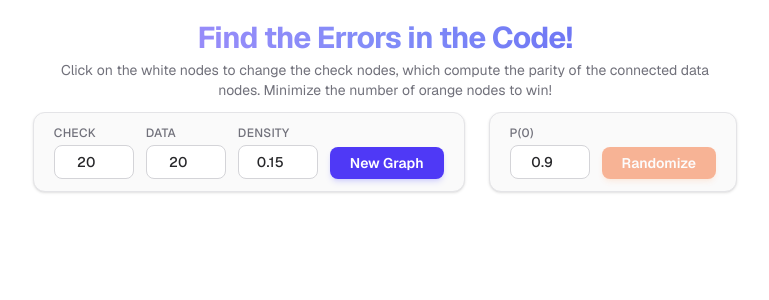
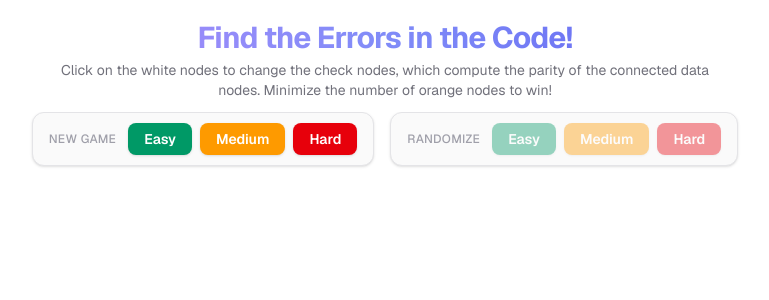
Before and after one commit to jon-wurtz/vibecoded_ldpc_game, a Next.js app: page / in a window 1280 px wide. Shown: the top 300 px of the page, without its empty margins (255-1024 px from the left). Built offline with nearby package versions, Linux system fonts and the light colour scheme.

Commit message:
final state

```diff
--- a/app/ldpc-graph.tsx
+++ b/app/ldpc-graph.tsx
@@ -289,6 +289,18 @@ const CHECK_TOGGLED = "#f97316";
 const DATA_COLOR = "#475569";
 const DATA_TOGGLED = "#e2e8f0";
 
+function getGraphDifficulty(entry: { ncheck: number; ndata: number }): { label: string; color: string } {
+  if (entry.ncheck <= 10 && entry.ndata <= 10) return { label: "Easy", color: "text-emerald-600" };
+  if (entry.ncheck <= 20 && entry.ndata <= 20) return { label: "Medium", color: "text-amber-500" };
+  return { label: "Hard", color: "text-red-600" };
+}
+
+function getFlipDifficulty(prob0: number): { label: string; color: string } {
+  if (prob0 >= 0.97) return { label: "Easy", color: "text-emerald-600" };
+  if (prob0 >= 0.95) return { label: "Medium", color: "text-amber-500" };
+  return { label: "Hard", color: "text-red-600" };
+}
+
 function makeShareUrl(entry: HistoryEntry): string {
   const obj: Record<string, string> = {
     c: String(entry.ncheck),
@@ -318,6 +330,7 @@ export default function LdpcGraph() {
   const [dataSeed, setDataSeed] = useState(0);
   const [history, setHistory] = useState<HistoryEntry[]>([]);
   const [copiedIdx, setCopiedIdx] = useState<number | null>(null);
+  const [sharePopover, setSharePopover] = useState<number | null>(null);
   const [frozen, setFrozen] = useState(false);
   // Challenge info from a shared link
   const [challenge, setChallenge] = useState<{ score: number; flips: string } | null>(null);
@@ -377,13 +390,17 @@ export default function LdpcGraph() {
     }
   }, [loadInstance]);
 
-  const generateGraph = useCallback(() => {
+  const generateGraph = useCallback((c: number, d: number, k: number, p: number) => {
     const gs = newSeed();
     const ds = newSeed();
-    const g = makeLdpcCode(ncheck, ndata, density, gs);
+    const g = makeLdpcCode(c, d, k, gs);
     const pos = computeLayout(g);
     const adj = buildAdj(g);
-    const colors = computeColors(g, adj, prob0, ds);
+    const colors = computeColors(g, adj, p, ds);
+    setNcheck(c);
+    setNdata(d);
+    setDensity(k);
+    setProb0(p);
     setGraphSeed(gs);
     setDataSeed(ds);
     setGraph(g);
@@ -393,7 +410,7 @@ export default function LdpcGraph() {
     setFrozen(false);
     setChallenge(null);
     setShowingChallenger(false);
-  }, [ncheck, ndata, density, prob0]);
+  }, []);
 
   const score = useMemo(() => {
     if (!graph) return 0;
@@ -404,18 +421,19 @@ export default function LdpcGraph() {
     return count;
   }, [graph, nodeColors]);
 
-  const handleRandomize = useCallback(() => {
+  const handleRandomize = useCallback((p: number) => {
     if (!graph) return;
     const ds = newSeed();
     const adj = buildAdj(graph);
-    const colors = computeColors(graph, adj, prob0, ds);
+    const colors = computeColors(graph, adj, p, ds);
+    setProb0(p);
     setDataSeed(ds);
     setNodeColors(colors);
     setInitialColors(colors);
     setFrozen(false);
     setChallenge(null);
     setShowingChallenger(false);
-  }, [graph, prob0]);
+  }, [graph]);
 
   const handleSubmit = useCallback(() => {
     if (!graph || frozen) return;
@@ -471,6 +489,19 @@ export default function LdpcGraph() {
     []
   );
 
+  // Close share popover on outside click
+  const sharePopoverRef = useRef<HTMLDivElement>(null);
+  useEffect(() => {
+    if (sharePopover === null) return;
+    function handleClick(e: MouseEvent) {
+      if (sharePopoverRef.current && !sharePopoverRef.current.contains(e.target as Node)) {
+        setSharePopover(null);
+      }
+    }
+    document.addEventListener("mousedown", handleClick);
+    return () => document.removeEventListener("mousedown", handleClick);
+  }, [sharePopover]);
+
   const svgContainerRef = useRef<HTMLDivElement>(null);
   const [svgHeight, setSvgHeight] = useState(0);
 
@@ -505,71 +536,53 @@ export default function LdpcGraph() {
       )}
 
       {/* Controls */}
-      <div className="flex flex-wrap items-end gap-6">
-        {/* Graph structure controls */}
-        <div className="flex items-end gap-3 rounded-xl border border-zinc-200 bg-zinc-50 px-5 py-3 shadow-sm">
-          <label className="flex flex-col gap-1 text-xs font-medium tracking-wide text-zinc-500 uppercase">
-            Check
-            <input
-              type="number"
-              min={1}
-              max={50}
-              value={ncheck}
-              onChange={(e) => setNcheck(Number(e.target.value))}
-              className="w-20 rounded-lg border border-zinc-300 bg-white px-2.5 py-1.5 text-center text-sm text-zinc-800 outline-none transition-colors focus:border-indigo-400 focus:ring-1 focus:ring-indigo-400"
-            />
-          </label>
-          <label className="flex flex-col gap-1 text-xs font-medium tracking-wide text-zinc-500 uppercase">
-            Data
-            <input
-              type="number"
-              min={1}
-              max={50}
-              value={ndata}
-              onChange={(e) => setNdata(Number(e.target.value))}
-              className="w-20 rounded-lg border border-zinc-300 bg-white px-2.5 py-1.5 text-center text-sm text-zinc-800 outline-none transition-colors focus:border-indigo-400 focus:ring-1 focus:ring-indigo-400"
-            />
-          </label>
-          <label className="flex flex-col gap-1 text-xs font-medium tracking-wide text-zinc-500 uppercase">
-            Density
-            <input
-              type="number"
-              min={0.05}
-              max={1}
-              step={0.05}
-              value={density}
-              onChange={(e) => setDensity(Number(e.target.value))}
-              className="w-20 rounded-lg border border-zinc-300 bg-white px-2.5 py-1.5 text-center text-sm text-zinc-800 outline-none transition-colors focus:border-indigo-400 focus:ring-1 focus:ring-indigo-400"
-            />
-          </label>
+      <div className="flex flex-wrap items-center gap-4">
+        {/* Difficulty buttons */}
+        <div className="flex items-center gap-2 rounded-xl border border-zinc-200 bg-zinc-50 px-4 py-2.5 shadow-sm">
+          <span className="mr-1 text-xs font-medium uppercase tracking-wide text-zinc-400">New Game</span>
           <button
-            onClick={generateGraph}
-            className="rounded-lg bg-indigo-600 px-5 py-1.5 text-sm font-semibold text-white shadow-md shadow-indigo-500/20 transition-all hover:bg-indigo-500 hover:shadow-indigo-500/30 active:scale-95"
+            onClick={() => generateGraph(10, 10, 0.3, 0.9)}
+            className="rounded-lg bg-emerald-600 px-4 py-1.5 text-sm font-semibold text-white shadow-sm transition-all hover:bg-emerald-500 active:scale-95"
           >
-            New Graph
+            Easy
+          </button>
+          <button
+            onClick={() => generateGraph(20, 20, 0.15, 0.9)}
+            className="rounded-lg bg-amber-500 px-4 py-1.5 text-sm font-semibold text-white shadow-sm transition-all hover:bg-amber-400 active:scale-95"
+          >
+            Medium
+          </button>
+          <button
+            onClick={() => generateGraph(40, 40, 0.08, 0.94)}
+            className="rounded-lg bg-red-600 px-4 py-1.5 text-sm font-semibold text-white shadow-sm transition-all hover:bg-red-500 active:scale-95"
+          >
+            Hard
           </button>
         </div>
 
-        {/* Data state controls */}
-        <div className="flex items-end gap-3 rounded-xl border border-zinc-200 bg-zinc-50 px-5 py-3 shadow-sm">
-          <label className="flex flex-col gap-1 text-xs font-medium tracking-wide text-zinc-500 uppercase">
-            P(0)
-            <input
-              type="number"
-              min={0}
-              max={1}
-              step={0.05}
-              value={prob0}
-              onChange={(e) => setProb0(Number(e.target.value))}
-              className="w-20 rounded-lg border border-zinc-300 bg-white px-2.5 py-1.5 text-center text-sm text-zinc-800 outline-none transition-colors focus:border-indigo-400 focus:ring-1 focus:ring-indigo-400"
-            />
-          </label>
+        {/* Randomize */}
+        <div className="flex items-center gap-2 rounded-xl border border-zinc-200 bg-zinc-50 px-4 py-2.5 shadow-sm">
+          <span className="mr-1 text-xs font-medium uppercase tracking-wide text-zinc-400">Randomize</span>
           <button
-            onClick={handleRandomize}
+            onClick={() => handleRandomize(0.97)}
             disabled={!graph}
-            className="rounded-lg bg-orange-600 px-5 py-1.5 text-sm font-semibold text-white shadow-md shadow-orange-500/20 transition-all hover:bg-orange-500 hover:shadow-orange-500/30 active:scale-95 disabled:opacity-40 disabled:pointer-events-none"
+            className="rounded-lg bg-emerald-600 px-4 py-1.5 text-sm font-semibold text-white shadow-sm transition-all hover:bg-emerald-500 active:scale-95 disabled:opacity-40 disabled:pointer-events-none"
           >
-            Randomize
+            Easy
+          </button>
+          <button
+            onClick={() => handleRandomize(0.95)}
+            disabled={!graph}
+            className="rounded-lg bg-amber-500 px-4 py-1.5 text-sm font-semibold text-white shadow-sm transition-all hover:bg-amber-400 active:scale-95 disabled:opacity-40 disabled:pointer-events-none"
+          >
+            Medium
+          </button>
+          <button
+            onClick={() => handleRandomize(0.9)}
+            disabled={!graph}
+            className="rounded-lg bg-red-600 px-4 py-1.5 text-sm font-semibold text-white shadow-sm transition-all hover:bg-red-500 active:scale-95 disabled:opacity-40 disabled:pointer-events-none"
+          >
+            Hard
           </button>
         </div>
 
@@ -623,7 +636,7 @@ export default function LdpcGraph() {
           <svg
             viewBox="0 0 1000 1000"
             preserveAspectRatio="xMidYMid meet"
-            className={`h-full w-full rounded-xl border bg-white ${frozen ? "border-emerald-500/40" : "border-zinc-200"}`}
+            className="h-full w-full bg-white"
           >
             <defs>
               <filter id="glow-check" x="-50%" y="-50%" width="200%" height="200%">
@@ -664,7 +677,7 @@ export default function LdpcGraph() {
                   y1={pa.y}
                   x2={pb.x}
                   y2={pb.y}
-                  stroke={highlighted ? "#f97316" : "#d4d4d8"}
+                  stroke={highlighted ? "#f97316" : "#374151"}
                   strokeWidth={highlighted ? 2.5 : 1}
                   opacity={highlighted ? 0.8 : 0.5}
                 />
@@ -678,7 +691,7 @@ export default function LdpcGraph() {
               const isData = node.startsWith("data_");
               const color = nodeColors.get(node) || (isData ? DATA_COLOR : CHECK_COLOR);
               const isOrange = color === CHECK_TOGGLED;
-              const radius = isData ? 9 : 11;
+              const radius = isData ? 14 : 11;
 
               let filter: string | undefined;
               if (isOrange) filter = "url(#glow-orange)";
@@ -725,7 +738,8 @@ export default function LdpcGraph() {
                   <thead>
                     <tr className="text-left text-zinc-500">
                       <th className="sticky top-0 bg-zinc-50 px-2 py-2 font-medium">#</th>
-                      <th className="sticky top-0 bg-zinc-50 px-2 py-2 font-medium">Hardness</th>
+                      <th className="sticky top-0 bg-zinc-50 px-2 py-2 font-medium">Graph</th>
+                      <th className="sticky top-0 bg-zinc-50 px-2 py-2 font-medium">Flips</th>
                       <th className="sticky top-0 bg-zinc-50 px-2 py-2 text-right font-medium">Score</th>
                       <th className="sticky top-0 bg-zinc-50 px-2 py-2 text-right font-medium">Share</th>
                     </tr>
@@ -738,8 +752,13 @@ export default function LdpcGraph() {
                       >
                         <td className="px-2 py-1.5 tabular-nums text-zinc-500">{i + 1}</td>
                         <td className="px-2 py-1.5">
-                          <span className="text-zinc-500">
-                            {entry.ncheck}c {entry.ndata}d {entry.density}k {(1 - entry.prob0).toFixed(2)}p
+                          <span className={`font-semibold ${getGraphDifficulty(entry).color}`}>
+                            {getGraphDifficulty(entry).label}
+                          </span>
+                        </td>
+                        <td className="px-2 py-1.5">
+                          <span className={`font-semibold ${getFlipDifficulty(entry.prob0).color}`}>
+                            {getFlipDifficulty(entry.prob0).label}
                           </span>
                         </td>
                         <td className="px-2 py-1.5 text-right">
@@ -757,26 +776,17 @@ export default function LdpcGraph() {
                         </td>
                         <td className="px-2 py-1.5 text-right">
                           <button
-                            onClick={() => copyShareLink(entry, i)}
+                            onClick={() => setSharePopover(sharePopover === i ? null : i)}
                             className={`inline-flex items-center gap-1.5 rounded-md px-2.5 py-1 text-xs font-medium transition-all active:scale-95 ${
-                              copiedIdx === i
-                                ? "bg-emerald-500/15 text-emerald-400"
-                                : entry.flips
-                                  ? "bg-emerald-500/10 text-emerald-400 hover:bg-emerald-500/20"
-                                  : "bg-zinc-100 text-zinc-500 hover:bg-zinc-200 hover:text-zinc-700"
+                              entry.flips
+                                ? "bg-emerald-500/10 text-emerald-600 hover:bg-emerald-500/20"
+                                : "bg-zinc-100 text-zinc-500 hover:bg-zinc-200 hover:text-zinc-700"
                             }`}
                           >
-                            {copiedIdx === i ? (
-                              "Copied!"
-                            ) : (
-                              <>
-                                <svg xmlns="http://www.w3.org/2000/svg" viewBox="0 0 20 20" fill="currentColor" className="h-3.5 w-3.5">
-                                  <path d="M12.232 4.232a2.5 2.5 0 0 1 3.536 3.536l-1.225 1.224a.75.75 0 0 0 1.061 1.06l1.224-1.224a4 4 0 0 0-5.656-5.656l-3 3a4 4 0 0 0 .225 5.865.75.75 0 0 0 .977-1.138 2.5 2.5 0 0 1-.142-3.667l3-3Z" />
-                                  <path d="M11.603 7.963a.75.75 0 0 0-.977 1.138 2.5 2.5 0 0 1 .142 3.667l-3 3a2.5 2.5 0 0 1-3.536-3.536l1.225-1.224a.75.75 0 0 0-1.061-1.06l-1.224 1.224a4 4 0 1 0 5.656 5.656l3-3a4 4 0 0 0-.225-5.865Z" />
-                                </svg>
-                                {entry.flips ? "Challenge" : "Share"}
-                              </>
-                            )}
+                            <svg xmlns="http://www.w3.org/2000/svg" viewBox="0 0 20 20" fill="currentColor" className="h-3.5 w-3.5">
+                              <path d="M13 4.5a2.5 2.5 0 1 1 .702 1.737L6.97 9.604a2.5 2.5 0 0 1 0 .792l6.733 3.367a2.5 2.5 0 1 1-.671 1.341l-6.733-3.367a2.5 2.5 0 1 1 0-3.474l6.733-3.367A2.5 2.5 0 0 1 13 4.5Z" />
+                            </svg>
+                            {entry.flips ? "Challenge" : "Share"}
                           </button>
                         </td>
                       </tr>
@@ -788,6 +798,89 @@ export default function LdpcGraph() {
           </div>
         </div>
       )}
+      {/* Share modal */}
+      {sharePopover !== null && history[sharePopover] && (() => {
+        const entry = history[sharePopover];
+        const idx = sharePopover;
+        return (
+          <div className="fixed inset-0 z-50 flex items-center justify-center">
+            <div className="absolute inset-0 bg-black/30" onClick={() => setSharePopover(null)} />
+            <div ref={sharePopoverRef} className="relative w-80 rounded-2xl border border-zinc-200 bg-white p-6 shadow-2xl">
+              <button
+                onClick={() => setSharePopover(null)}
+                className="absolute right-3 top-3 rounded-lg p-1 text-zinc-400 transition-colors hover:bg-zinc-100 hover:text-zinc-600"
+              >
+                <svg xmlns="http://www.w3.org/2000/svg" viewBox="0 0 20 20" fill="currentColor" className="h-5 w-5">
+                  <path d="M6.28 5.22a.75.75 0 0 0-1.06 1.06L8.94 10l-3.72 3.72a.75.75 0 1 0 1.06 1.06L10 11.06l3.72 3.72a.75.75 0 1 0 1.06-1.06L11.06 10l3.72-3.72a.75.75 0 0 0-1.06-1.06L10 8.94 6.28 5.22Z" />
+                </svg>
+              </button>
+              <h3 className="mb-1 text-lg font-bold text-zinc-800">
+                {entry.flips ? "Challenge a friend" : "Share this puzzle"}
+              </h3>
+              <p className="mb-4 text-sm text-zinc-500">
+                {entry.flips
+                  ? `You scored ${entry.score} — dare someone to beat it!`
+                  : "Send this puzzle to a friend"}
+              </p>
+              <div className="flex flex-col gap-1">
+                <button
+                  onClick={() => { copyShareLink(entry, idx); }}
+                  className="flex w-full items-center gap-3 rounded-xl px-3 py-2.5 text-left text-sm text-zinc-700 transition-colors hover:bg-zinc-100"
+                >
+                  <svg xmlns="http://www.w3.org/2000/svg" viewBox="0 0 20 20" fill="currentColor" className="h-5 w-5 text-zinc-400">
+                    <path d="M12.232 4.232a2.5 2.5 0 0 1 3.536 3.536l-1.225 1.224a.75.75 0 0 0 1.061 1.06l1.224-1.224a4 4 0 0 0-5.656-5.656l-3 3a4 4 0 0 0 .225 5.865.75.75 0 0 0 .977-1.138 2.5 2.5 0 0 1-.142-3.667l3-3Z" />
+                    <path d="M11.603 7.963a.75.75 0 0 0-.977 1.138 2.5 2.5 0 0 1 .142 3.667l-3 3a2.5 2.5 0 0 1-3.536-3.536l1.225-1.224a.75.75 0 0 0-1.061-1.06l-1.224 1.224a4 4 0 1 0 5.656 5.656l3-3a4 4 0 0 0-.225-5.865Z" />
+                  </svg>
+                  {copiedIdx === idx ? <span className="font-medium text-emerald-600">Copied!</span> : "Copy link"}
+                </button>
+                <a
+                  href={`https://twitter.com/intent/tweet?text=${encodeURIComponent("I scored " + entry.score + " on this LDPC puzzle! Can you beat me?")}&url=${encodeURIComponent(makeShareUrl(entry))}`}
+                  target="_blank"
+                  rel="noopener noreferrer"
+                  className="flex w-full items-center gap-3 rounded-xl px-3 py-2.5 text-left text-sm text-zinc-700 transition-colors hover:bg-zinc-100"
+                >
+                  <svg viewBox="0 0 24 24" className="h-5 w-5 text-zinc-800" fill="currentColor">
+                    <path d="M18.244 2.25h3.308l-7.227 8.26 8.502 11.24H16.17l-5.214-6.817L4.99 21.75H1.68l7.73-8.835L1.254 2.25H8.08l4.713 6.231zm-1.161 17.52h1.833L7.084 4.126H5.117z" />
+                  </svg>
+                  X / Twitter
+                </a>
+                <a
+                  href={`https://www.facebook.com/sharer/sharer.php?u=${encodeURIComponent(makeShareUrl(entry))}`}
+                  target="_blank"
+                  rel="noopener noreferrer"
+                  className="flex w-full items-center gap-3 rounded-xl px-3 py-2.5 text-left text-sm text-zinc-700 transition-colors hover:bg-zinc-100"
+                >
+                  <svg viewBox="0 0 24 24" className="h-5 w-5 text-[#1877F2]" fill="currentColor">
+                    <path d="M24 12.073c0-6.627-5.373-12-12-12s-12 5.373-12 12c0 5.99 4.388 10.954 10.125 11.854v-8.385H7.078v-3.47h3.047V9.43c0-3.007 1.792-4.669 4.533-4.669 1.312 0 2.686.235 2.686.235v2.953H15.83c-1.491 0-1.956.925-1.956 1.874v2.25h3.328l-.532 3.47h-2.796v8.385C19.612 23.027 24 18.062 24 12.073z" />
+                  </svg>
+                  Facebook
+                </a>
+                <a
+                  href={`https://www.linkedin.com/sharing/share-offsite/?url=${encodeURIComponent(makeShareUrl(entry))}`}
+                  target="_blank"
+                  rel="noopener noreferrer"
+                  className="flex w-full items-center gap-3 rounded-xl px-3 py-2.5 text-left text-sm text-zinc-700 transition-colors hover:bg-zinc-100"
+                >
+                  <svg viewBox="0 0 24 24" className="h-5 w-5 text-[#0A66C2]" fill="currentColor">
+                    <path d="M20.447 20.452h-3.554v-5.569c0-1.328-.027-3.037-1.852-3.037-1.853 0-2.136 1.445-2.136 2.939v5.667H9.351V9h3.414v1.561h.046c.477-.9 1.637-1.85 3.37-1.85 3.601 0 4.267 2.37 4.267 5.455v6.286zM5.337 7.433a2.062 2.062 0 0 1-2.063-2.065 2.064 2.064 0 1 1 2.063 2.065zm1.782 13.019H3.555V9h3.564v11.452zM22.225 0H1.771C.792 0 0 .774 0 1.729v20.542C0 23.227.792 24 1.771 24h20.451C23.2 24 24 23.227 24 22.271V1.729C24 .774 23.2 0 22.222 0h.003z" />
+                  </svg>
+                  LinkedIn
+                </a>
+                <a
+                  href={`mailto:?subject=${encodeURIComponent("LDPC Puzzle Challenge!")}&body=${encodeURIComponent("I scored " + entry.score + " on this LDPC puzzle! Can you beat me?\n\n" + makeShareUrl(entry))}`}
+                  className="flex w-full items-center gap-3 rounded-xl px-3 py-2.5 text-left text-sm text-zinc-700 transition-colors hover:bg-zinc-100"
+                >
+                  <svg xmlns="http://www.w3.org/2000/svg" viewBox="0 0 20 20" fill="currentColor" className="h-5 w-5 text-zinc-400">
+                    <path d="M3 4a2 2 0 0 0-2 2v1.161l8.441 4.221a1.25 1.25 0 0 0 1.118 0L19 7.162V6a2 2 0 0 0-2-2H3Z" />
+                    <path d="m19 8.839-7.77 3.885a2.75 2.75 0 0 1-2.46 0L1 8.839V14a2 2 0 0 0 2 2h14a2 2 0 0 0 2-2V8.839Z" />
+                  </svg>
+                  Email
+                </a>
+              </div>
+            </div>
+          </div>
+        );
+      })()}
     </div>
   );
 }
```
